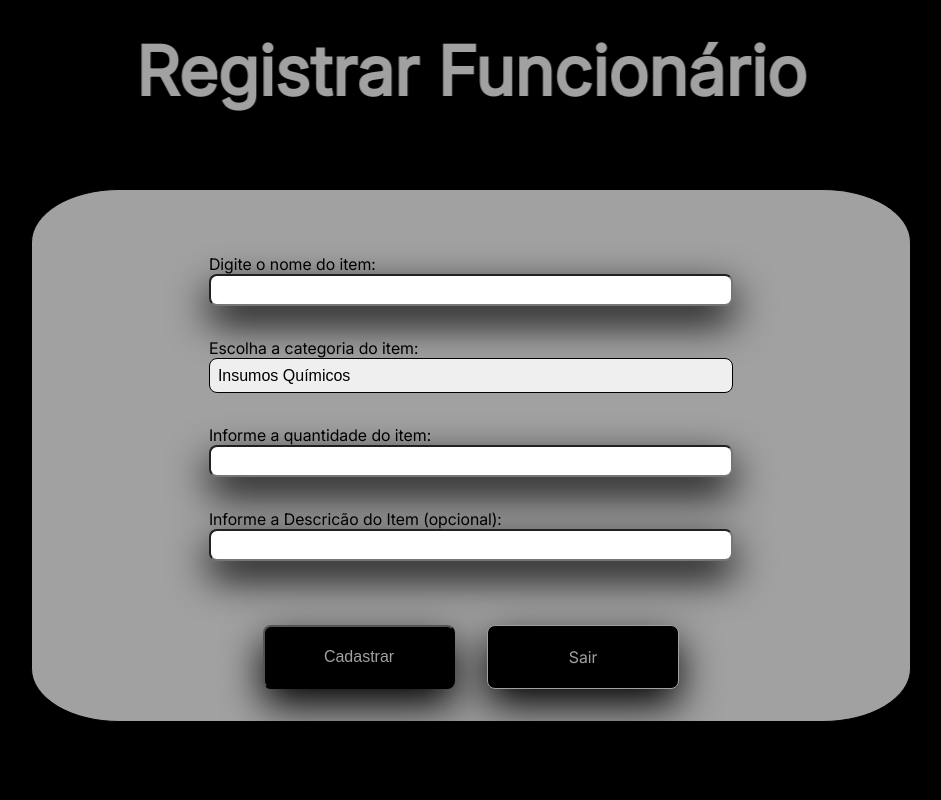
After one commit to JanseyScofield/Wayne-s-System, a Flask app: page /inventario/registrar in a window 1280 px wide. The commit adds this page. Shown: the whole page, without its empty margins (169-1110 px from the left). Run offline with Flask 3, Linux system fonts and the light colour scheme; the visitor is signed in with stand-in values (Sample User, id 1); some libraries are stand-ins or nearby versions.

Commit message:
Criando funcionalidade para cadastrar um item no service ,na view e template

```diff
--- a/app/templates/iventario/modulo_inventario.html
+++ b/app/templates/iventario/modulo_inventario.html
@@ -14,12 +14,12 @@
         <section id="secao-registrar-empregado">
             <img class="imagem-padrao imagem-icone" src="../../static/assets/images/icone-registrar-item.webp" alt="Ícone perfil">
             {%if context.permisao_registrar == 1%}
-                <a class="botao ancora-botao" href="/iventario/registrar">Registrar Item</a>
+                <a class="botao ancora-botao" href="/inventario/registrar">Registrar Item</a>
             {%endif%}
         </section>
         <section class="funcionalidades-modulos">
             <div class="linha-funcionalidade-modulos">
-                <a href="/iventario/visualizar">Dashboard</a>
+                <a href="/inventario/visualizar">Dashboard</a>
                 <p>></p>
             </div>
             {%if context.permisao_editar == 1%}
@@ -30,7 +30,7 @@
             {%endif%}
             {%if context.permisao_deletar == 1%}
                 <div class="linha-funcionalidade-modulos">
-                    <a href="/iventario/apagar">Remover Item</a>
+                    <a href="/inventario/apagar">Remover Item</a>
                     <p>></p>
                 </div>
             {%endif%}
--- /dev/null
+++ b/app/templates/iventario/registrar_item.html
@@ -0,0 +1,78 @@
+<!DOCTYPE html>
+<html lang="pt-Br">
+<head>
+    <meta charset="UTF-8">
+    <meta name="viewport" content="width=device-width, initial-scale=1.0">
+    <link rel="stylesheet" href="../../static/css/style.css">
+    <script src="https://cdn.jsdelivr.net/npm/sweetalert2@11"></script>
+    <title>Registrar Item</title>
+</head>
+<body>
+    <nav>
+        <h1 class="titulos-principais">Registrar Funcionário</h1>
+    </nav>
+    <main class="main-form">
+        <form action="/inventario/registrar" class="formulario-padrao" method="POST">
+            <section class="campos-form">
+                <div class="campo-form-padrao">
+                    <label for="nome-item">Digite o nome do item:</label>
+                    <input type="text" name="nome-item" id="nome-item">
+                </div>
+                <div class="campo-form-padrao">
+                    <label for="funcao-funcionario">Escolha a categoria do item:</label>
+                    <select name="categoria-item" id="dropdown-item">
+                        <option value="insumos-quimicos">Insumos Químicos</option>
+                        <option value="veiculos">Veículos</option>
+                        <option value="equipamento-protecao">Equipamentos de Proteção</option>
+                        <option value="informatica">Informática</option>
+                    </select>
+                </div>
+                <div class="campo-form-padrao">
+                    <label for="quantidade-item">Informe a quantidade do item:</label>
+                    <input type="number" name="quantidade-item" min="1">
+                </div>
+                <div class="campo-form-padrao">
+                    <label for="descricao-item">Informe a Descricão do Item (opcional):</label>
+                    <input type="text" name="descricao-item" id="descricao-item">
+                </div>
+        </section>
+            <div class="botoes-formulario">
+                <button type="submit" class="botao">Cadastrar</button>
+                <a class="botao ancora-botao" href="/inventario" type="button" hr>Sair</a>
+            </div>
+        </form>
+        {% with messages = get_flashed_messages(with_categories=true) %}
+            {% if messages %}
+                {% for category, message in messages %}
+                    {% if category == 'erro'%}
+                        <script>
+                            Swal.fire({
+                                title: 'Erro ao cadastrar o item!',
+                                text: '{{ message }}',
+                                icon: 'error',  // Ícone de erro
+                                confirmButtonText: 'Ok',
+                                confirmButtonColor: '#9B1C1C', // Cor do botão
+                                background: '#1B3A5F',        // Cor de fundo do modal
+                                color: '#A1A1A1',
+                            });
+                        </script>
+                    {% endif %}
+                    {% if category == 'sucesso'%}
+                        <script>
+                            Swal.fire({
+                                title: 'Item Cadastrado com Sucesso!',
+                                text: '{{ message }}',
+                                icon: 'success',  // Ícone de erro
+                                confirmButtonText: 'Ok',
+                                confirmButtonColor: '#198754', // Cor do botão
+                                background: '#1B3A5F',        // Cor de fundo do modal
+                                color: '#A1A1A1',
+                            });
+                        </script>
+                    {% endif %}
+                {% endfor %}
+            {% endif %}
+        {% endwith %}
+    </main>
+</body>
+</html>
--- a/app/views.py
+++ b/app/views.py
@@ -1,7 +1,7 @@
 from app import app
 from app import db
 from app.models import Usuario
-from app.services import usuariosServices
+from app.services import usuariosServices, itensServices
 from flask import render_template, request, redirect, url_for, session, flash
 import bcrypt
 
@@ -188,7 +188,6 @@ def editar_funcionario():
         return redirect(url_for('editar_funcionario'))
 
 
-
 @app.route('/inventario', methods = ['GET'])
 def inventario():
     if not session:
@@ -201,3 +200,29 @@ def inventario():
     }
 
     return render_template('iventario/modulo_inventario.html', context=context)
+
+@app.route('/inventario/registrar', methods = ['GET', 'POST'])
+def registrar_item():
+    if not session:
+        return redirect(url_for('tela_login'))
+    if request.method == 'GET':
+        return render_template('iventario/registrar_item.html')
+    if request.method == 'POST':
+        if request.form.get('nome-item') == '':
+            flash('Digite algum nome para o item.', 'erro')
+            return redirect(url_for('registrar_item'))
+        if request.form.get('quantidade-item') == '':
+            flash('Informe alguma quantidade para o item.', 'erro')
+            return redirect(url_for('registrar_item'))
+        quantidade_item = int(request.form.get('quantidade-item'))
+
+        try:
+            itensServices.registrar_item(request.form.get('nome-item'),
+                                        request.form.get('categoria-item'),
+                                        request.form.get('descricao-item'),
+                                        quantidade_item)
+            flash('Item cadastrado com sucesso!', 'sucesso')
+            return redirect(url_for('registrar_item'))
+        except Exception as e:
+            flash(f'Erro ao cadastrar item: {str(e)}', 'erro')
+            return redirect(url_for('registrar_item'))
```
Also changed, not shown: app/services/itensServices.py (added, +26 -0 lines).
